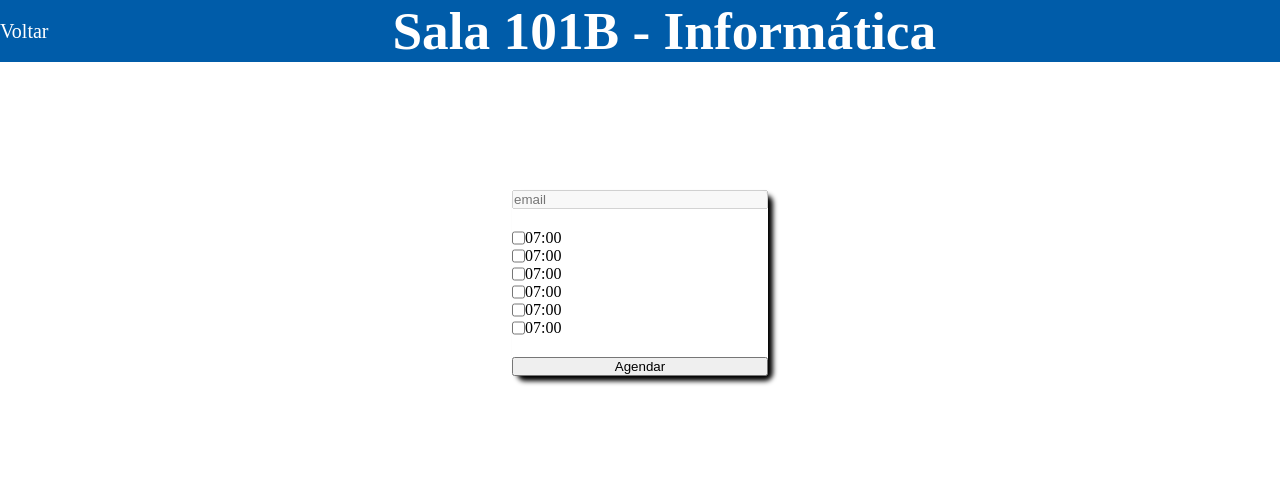
After one commit to TCC-SENAI-TEO/TCC, a PHP site: page /html/agendamento.html in a window 1280 px wide. The commit adds this page. Shown: the top 503 px of the page. Run offline with PHP 8.4, Linux system fonts and the light colour scheme.

Commit message:
Criação da pagina de angedamento

```diff
--- /dev/null
+++ b/css/agendamento.css
@@ -0,0 +1,55 @@
+* {
+    margin: 0;
+    padding: 0;
+}
+
+@media only screen and (max-width: 768px) {
+    .titulo {
+        font-size: 30pt !important;
+    }
+}
+
+header {
+    display: flex;
+    color: white;
+    background-color: #005ca9;
+    flex-direction: row-reverse;
+}
+
+.titulo {
+    margin: auto !important;
+    font-size: 40pt;
+}
+
+.voltar {
+    text-decoration: none;
+    color: white;
+    font-size: 15pt;
+    align-self: center;
+}
+
+form {
+    display: flex;
+    flex-direction: column;
+    margin: 10% auto;
+    width: 20svw;
+    min-width: fit-content;
+    gap: 20px;
+    justify-content: space-between;
+    border-radius: 8px;
+    box-shadow: 5px 5px 5px black;
+}
+
+form > section {
+    display: flex;
+    flex-direction: column;
+    align-items: center;
+    width: 100%;
+}
+
+section > ul {
+    display: flex;
+    flex-direction: row-reverse;
+    justify-content: start;
+    width: 100%;
+}
--- a/css/home.css
+++ b/css/home.css
@@ -47,7 +47,6 @@ header {
     background-color: #005ca9;
     min-width: 100svw;
     max-width: fit-content;
-    overflow: hidden;
     color: white;
 }
 
--- /dev/null
+++ b/html/agendamento.html
@@ -0,0 +1,50 @@
+<!DOCTYPE html>
+<html lang="pt-br">
+<head>
+    <meta charset="UTF-8">
+    <meta name="viewport" content="width=device-width, initial-scale=1.0">
+    <link rel="stylesheet" href="../css/agendamento.css">
+    <title>Agendamento</title>
+</head>
+<body>
+    <header>
+        <h1 class="titulo">Sala 101B - Informática</h1>
+        <a class="voltar" href="home.php">Voltar</a>
+    </header>
+    <main>
+        <form action="../php/agendar_sala.php" method="post">
+            <input type="email" disabled name="email" placeholder="email">
+            <section>
+                <ul>
+                    <label for="h1">07:00</label>
+                    <input type="checkbox" name="h1">
+                </ul>
+                <ul>
+                    <label for="h2">07:00</label>
+                    <input type="checkbox" name="h2">
+                </ul>
+                <ul>
+                    <label for="h3">07:00</label>
+                    <input type="checkbox" name="h3">
+                </ul>
+
+                <ul>
+                    <label for="h4">07:00</label>
+                    <input type="checkbox" name="h4">
+                </ul>
+
+                <ul>
+                    <label for="h5">07:00</label>
+                    <input type="checkbox" name="h5">
+                </ul>
+
+                <ul>
+                    <label for="h6">07:00</label>
+                    <input type="checkbox" name="h6">
+                </ul>
+            </section>
+            <input type="submit" name="submit" value="Agendar">
+        </form>
+    </main>
+</body>
+</html>
--- a/html/home.php
+++ b/html/home.php
@@ -6,7 +6,7 @@ if($_SESSION['login'] != true) { //verifica se o usuario fez login anteriormente
 include "../php/conectar_banco_de_dados.php"
 ?>
 <!DOCTYPE html>
-<html lang="pt-BR">
+<html lang="pt-br">
     <head>
         <meta charset="UTF-8">
         <meta http-equiv="X-UA-Compatible" content="IE=edge">
```
Also changed, not shown: php/agendar_sala.php (added).
